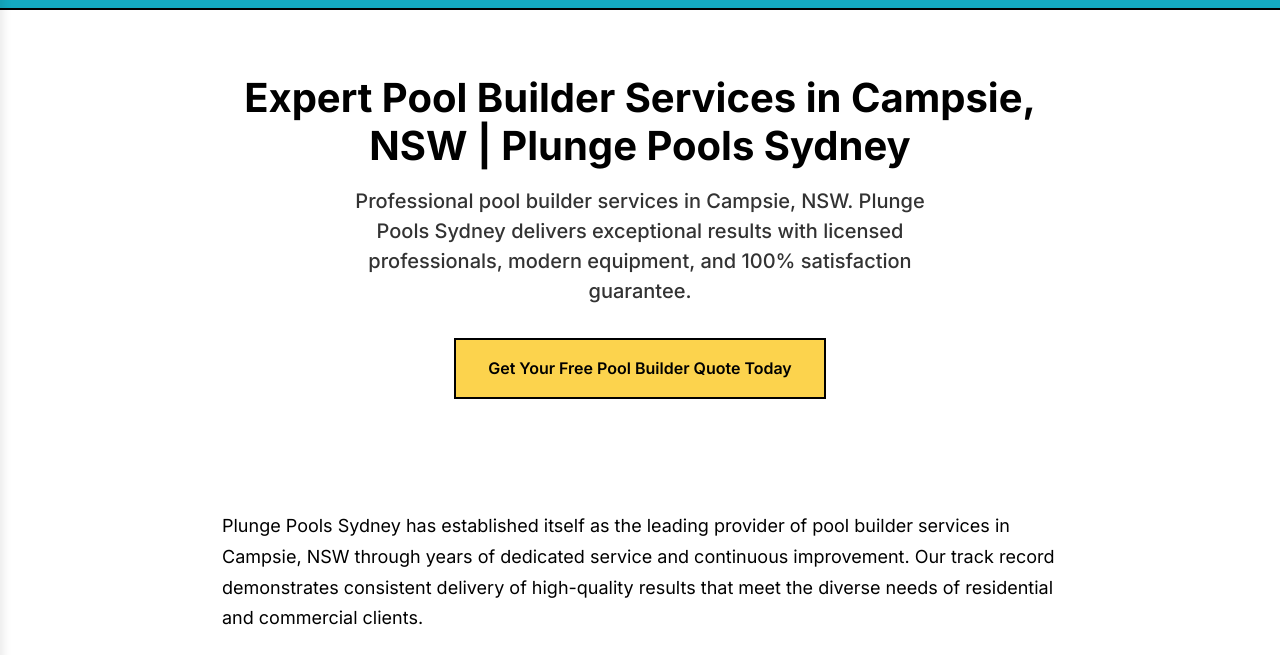
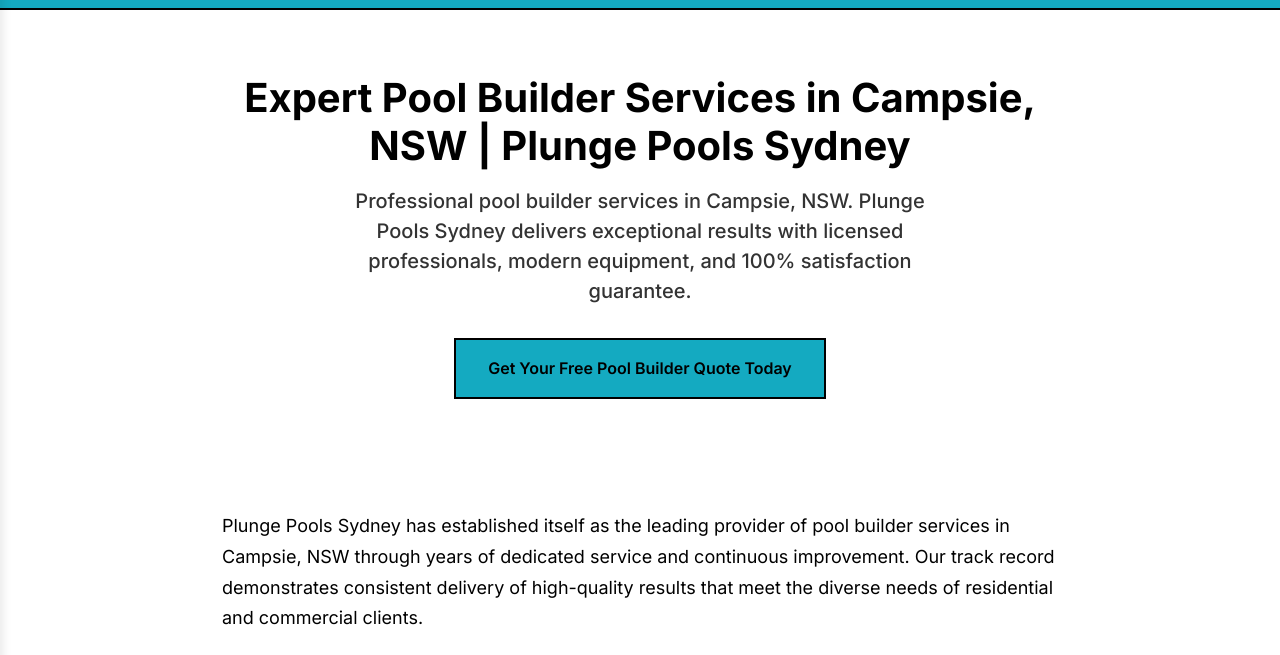
Before and after one commit to plungepoolssydney-design/plunge-pools-sydney-4b582, a plain HTML site: page pool-builder-in-campsie.html in a window 1280 px wide. Shown: the part 85-740 px from the top of the page. Drawn offline with Linux system fonts and the light colour scheme.

Commit message:
Update pool-builder-in-campsie.html

```diff
--- a/pool-builder-in-campsie.html
+++ b/pool-builder-in-campsie.html
@@ -368,7 +368,7 @@
         }
 
         .cta-button, .button {
-            background: #FCD34D;
+            background: #14AAC1;
             color: #000000;
             border: 2px solid #000000;
             padding: clamp(12px, 3vw, 16px) clamp(20px, 5vw, 32px);
@@ -384,7 +384,7 @@
 
         .cta-button:hover, .button:hover {
             background: #000000;
-            color: #FCD34D;
+            color: #14AAC1;
         }
 
         /* Sections */
```
